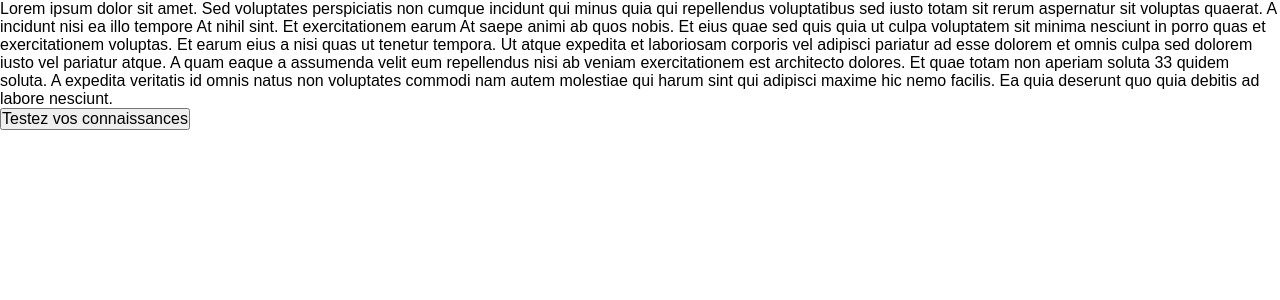
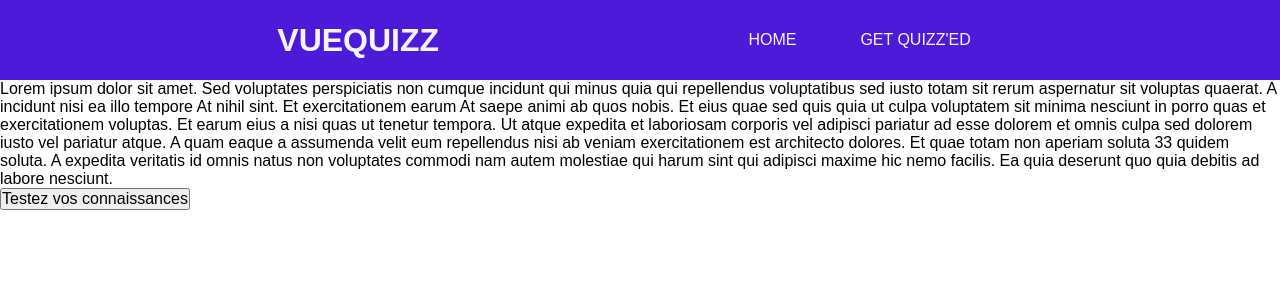
Before and after one commit to Arthur-Lucas/vue-js, a Vue app: page / in a window 1280 px wide. Shown: the top 300 px of the page. Built offline with nearby package versions, Linux system fonts and the light colour scheme.

Commit message:
⚡️Button satrt quizz ready

```diff
--- a/src/App.vue
+++ b/src/App.vue
@@ -4,6 +4,7 @@ import NavbarVue from "./components/navigation-component.vue";
 </script>
 
 <template>
+<NavbarVue/>
 <router-view/>
 </template>
 <script>
--- a/src/components/navigation-component.vue
+++ b/src/components/navigation-component.vue
@@ -10,14 +10,11 @@ console.log("navabar loaded");
     </div>
     <nav class="navbar-wrapper">
       <ul class="navbar-list">
-        <RouterLink to="/" class="navbar-list-item">
+        <RouterLink to="/" class="navbar-list-item carousel-form">
           <li>Home</li>
         </RouterLink>
         <RouterLink to="/skilltest" class="navbar-list-item">
           <li>Get Quizz'ed</li>
-        </RouterLink>
-        <RouterLink to="/docs" class="navbar-list-item">
-          <li>RTFM</li>
         </RouterLink>
       </ul>
     </nav>
--- a/src/views/HomeView.vue
+++ b/src/views/HomeView.vue
@@ -11,9 +11,6 @@ A expedita veritatis id omnis natus non voluptates commodi nam autem molestiae q
             <button type="submit">Testez vos connaissances</button>
         </form>
     </div>
-    <div :style="dn">
-      <p>QCM</p>
-    </div>
 
 
 </template>
@@ -21,9 +18,7 @@ A expedita veritatis id omnis natus non voluptates commodi nam autem molestiae q
 <script>
 export default {
    data(){
-     return{
-       dn: 'display:none'
-     }
+
    },
    methods:{
      display: function(){
@@ -32,7 +27,7 @@ export default {
         array.forEach(element => {
             element.parentNode.removeChild(element)
         });
-        this.dn = 'display:block';
+        this.$router.push('/skilltest')
      }
    }
 }
```
